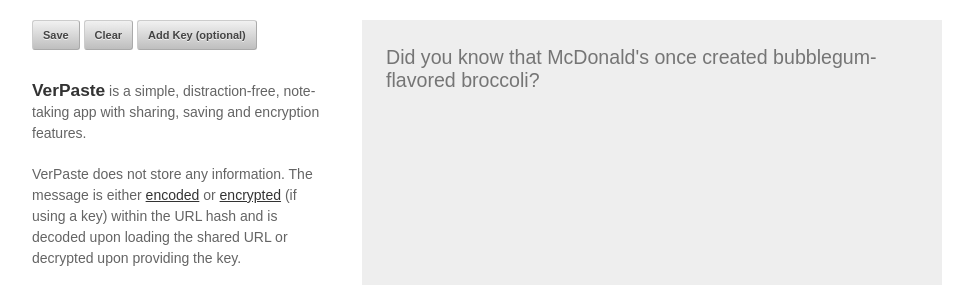
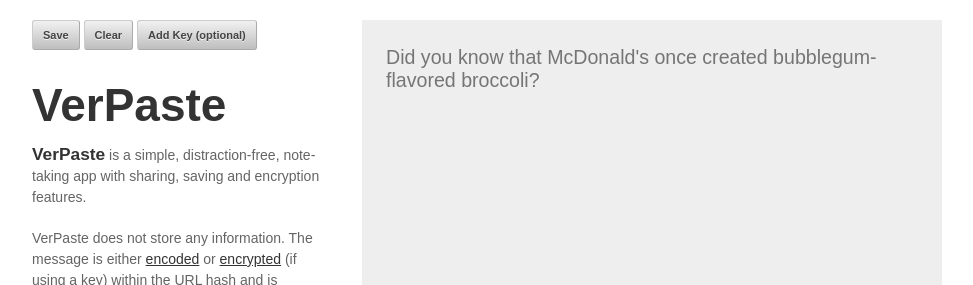
Before and after one commit to Verdem-crypto/verdem-crypto.github.io, a Jekyll site: the page verpaste/index.html, which Jekyll copies as it is, in a window 1280 px wide, cut to the strip 0-285 px from the top of the page. Shown: the whole strip, without its empty margins (158-1131 px from the left). Built offline with Jekyll 4.4.1, drawn with Linux system fonts in a browser that asks for light colours; nearby versions of some CDN libraries; some web fonts are replaced.

Commit message:
Update index.html

```diff
--- a/verpaste/index.html
+++ b/verpaste/index.html
@@ -37,6 +37,7 @@
               <input id="share-url" type="text" value=""></input>
           </div>
 
+	<h1><strong>VerPaste</strong></h1>
           <p><strong>VerPaste</strong> is a simple, distraction-free, note-taking app with sharing, saving and encryption features.</p>
           <p>VerPaste does not store any information. The message is either <a href="http://en.wikipedia.org/wiki/Base64">encoded</a>
             or <a href="http://en.wikipedia.org/wiki/Blowfish_(cipher)">encrypted</a> (if using a key) within the URL hash
```
